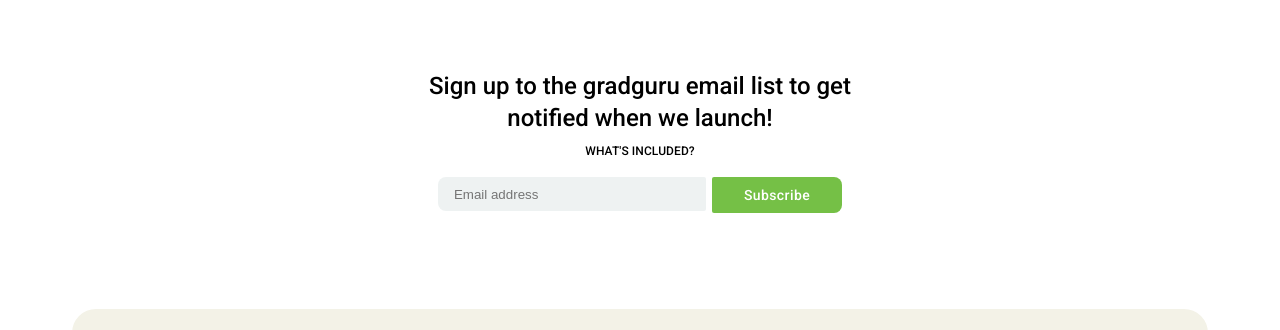
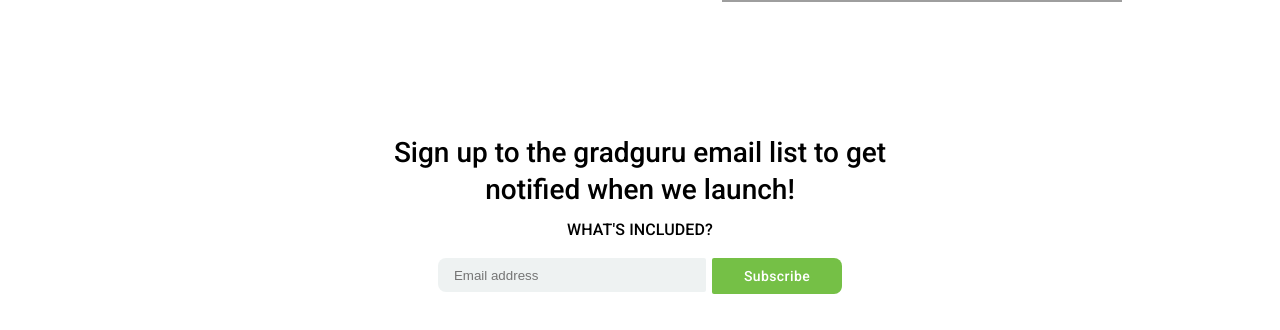
Before and after one commit to finnformica/gradguru, a Next.js app: page / in a window 1280 px wide. Shown: the part 474-804 px from the top of the page. Built offline with nearby package versions, Linux system fonts and the light colour scheme; grey boxes are pictures that could not be loaded.

Commit message:
minor cosmetic changes

```diff
--- a/src/components/CTA.tsx
+++ b/src/components/CTA.tsx
@@ -14,7 +14,7 @@ const CTA = () => {
         textAlign: "center",
         margin: "auto",
         maxWidth: "500px",
-        my: 12,
+        my: 16,
       }}
     >
       <SmallTitle>
@@ -22,7 +22,7 @@ const CTA = () => {
       </SmallTitle>
       <Typography
         variant="subtitle2"
-        fontSize="0.75rem"
+        fontSize={16}
         sx={{ textTransform: "uppercase", pb: 1 }}
       >
         What's included?
--- a/src/components/Hero/index.tsx
+++ b/src/components/Hero/index.tsx
@@ -5,7 +5,7 @@ import { HeroTitle, HeroSubtitle } from "./HeroTitles";
 
 const Hero = () => {
   return (
-    <Box sx={{ display: "flex", gap: 4, alignItems: "center", mt: 6 }}>
+    <Box sx={{ display: "flex", gap: 4, alignItems: "center", mt: 10 }}>
       <Box sx={{ width: "50%" }}>
         <HeroTitle>
           Empower Your Graduate Journey and Land Your Dream Job
--- a/src/components/Titles/SmallTitle.tsx
+++ b/src/components/Titles/SmallTitle.tsx
@@ -7,7 +7,7 @@ type SmallTitleProps = {
 
 const SmallTitle = ({ children }: SmallTitleProps) => {
   return (
-    <Typography variant="h5" fontWeight={500}>
+    <Typography variant="h5" fontWeight={500} fontSize={28}>
       {children}
     </Typography>
   );
```
